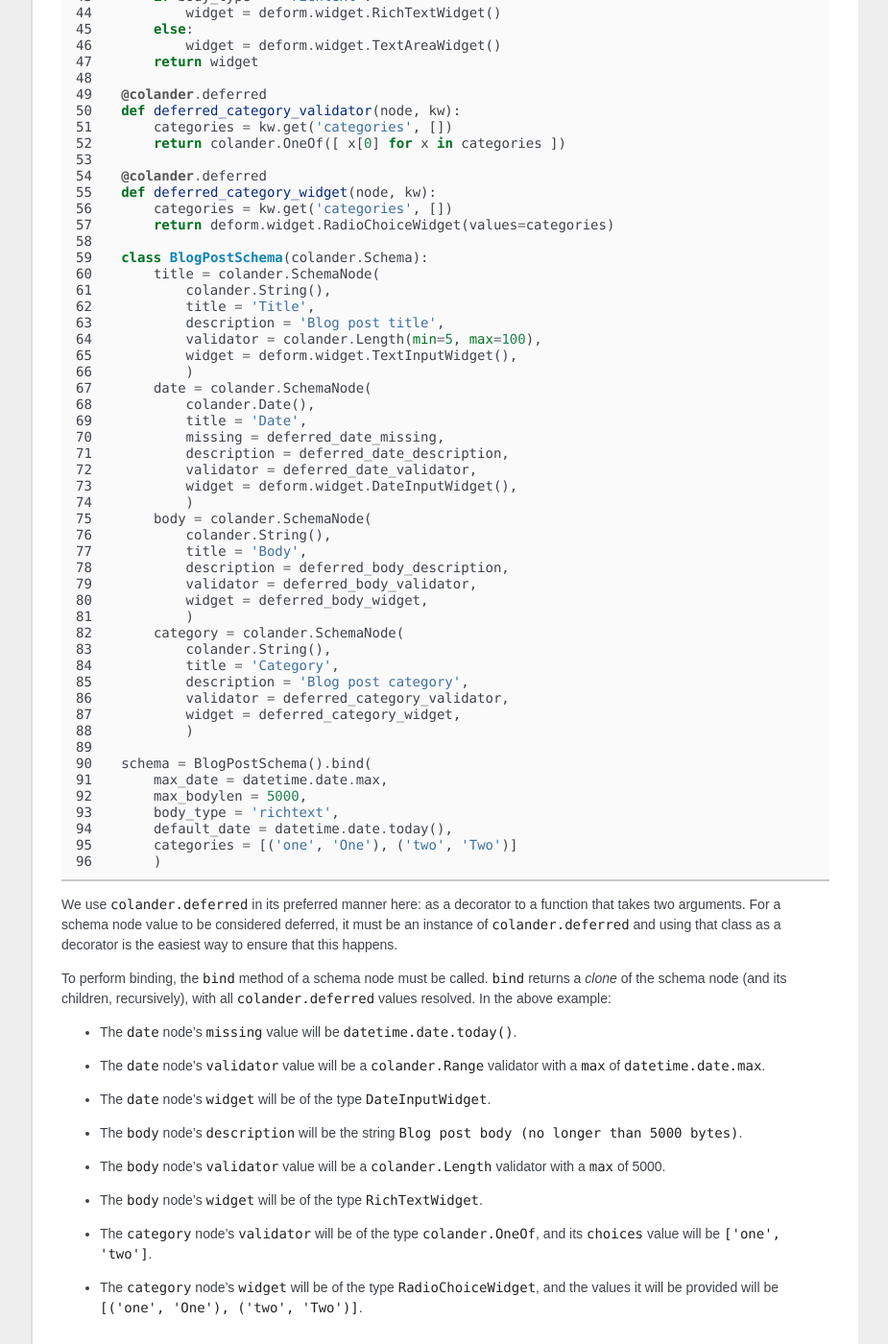
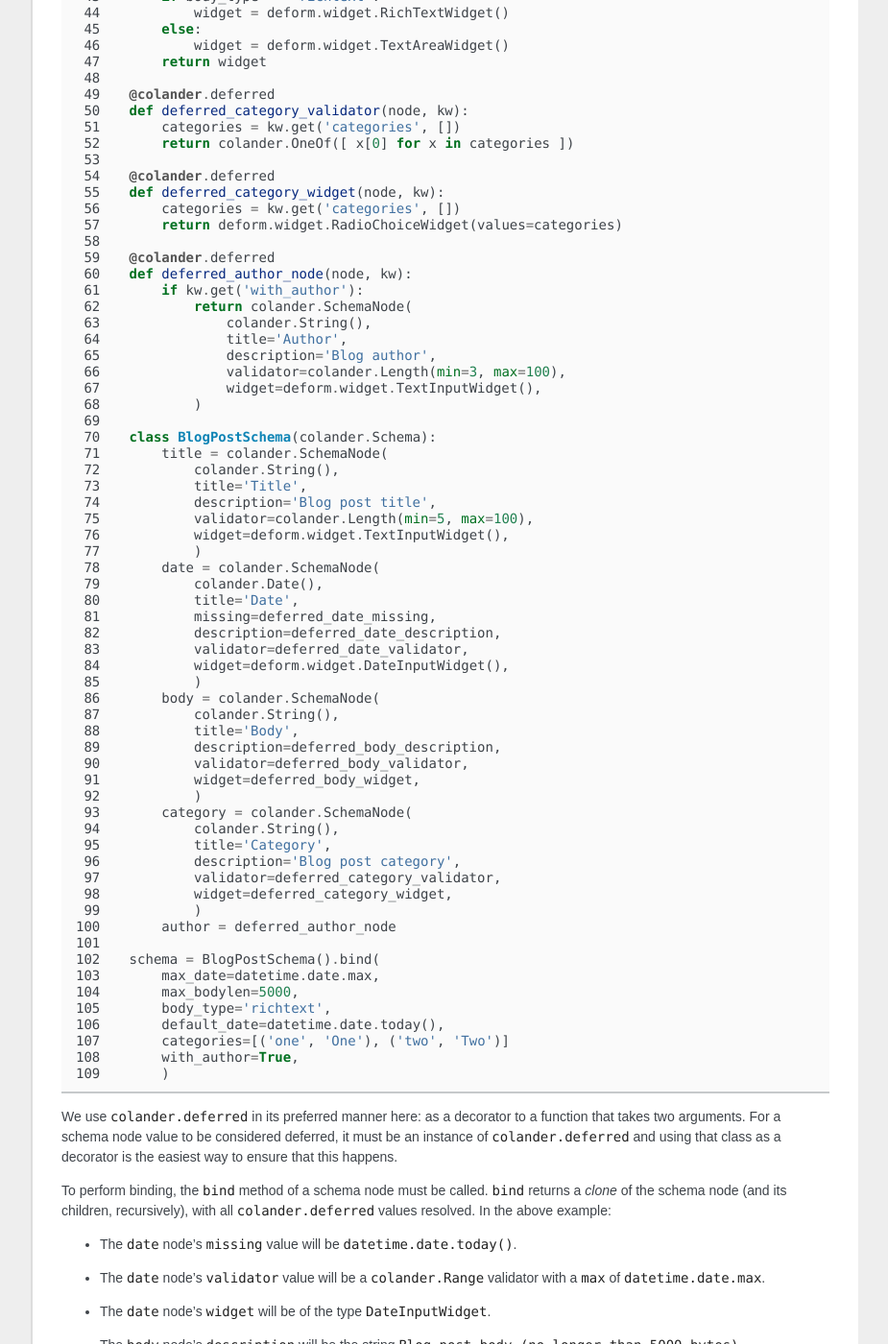
Before and after one commit to Pylons/colander, a Sphinx documentation site: the page built from docs/binding.rst, in a window 1280 px wide and 1400 px high, scrolled down 1757 px. Shown: the whole window at 96% size, without its empty margins (198-1123 px from the left). Built offline with Sphinx 7.4.7, drawn with Linux system fonts in a browser that asks for light colours; some web fonts are replaced; some of the changed text lies outside the part shown.

Commit message:
docs for #280

```diff
--- a/CHANGES.rst
+++ b/CHANGES.rst
@@ -1,3 +1,9 @@
+unreleased
+==========
+
+- Allow deferred schema nodes.
+  See https://github.com/Pylons/colander/pull/280
+
 1.3.1 (2016-05-23)
 ==================
 
--- a/docs/binding.rst
+++ b/docs/binding.rst
@@ -120,43 +120,56 @@ Let's take a look at an example:
           categories = kw.get('categories', [])
           return deform.widget.RadioChoiceWidget(values=categories)
 
+      @colander.deferred
+      def deferred_author_node(node, kw):
+          if kw.get('with_author'):
+              return colander.SchemaNode(
+                  colander.String(),
+                  title='Author',
+                  description='Blog author',
+                  validator=colander.Length(min=3, max=100),
+                  widget=deform.widget.TextInputWidget(),
+              )
+
       class BlogPostSchema(colander.Schema):
           title = colander.SchemaNode(
               colander.String(),
-              title = 'Title',
-              description = 'Blog post title',
-              validator = colander.Length(min=5, max=100),
-              widget = deform.widget.TextInputWidget(),
+              title='Title',
+              description='Blog post title',
+              validator=colander.Length(min=5, max=100),
+              widget=deform.widget.TextInputWidget(),
               )
           date = colander.SchemaNode(
               colander.Date(),
-              title = 'Date',
-              missing = deferred_date_missing,
-              description = deferred_date_description,
-              validator = deferred_date_validator,
-              widget = deform.widget.DateInputWidget(),
+              title='Date',
+              missing=deferred_date_missing,
+              description=deferred_date_description,
+              validator=deferred_date_validator,
+              widget=deform.widget.DateInputWidget(),
               )
           body = colander.SchemaNode(
               colander.String(),
-              title = 'Body',
-              description = deferred_body_description,
-              validator = deferred_body_validator,
-              widget = deferred_body_widget,
+              title='Body',
+              description=deferred_body_description,
+              validator=deferred_body_validator,
+              widget=deferred_body_widget,
               )
           category = colander.SchemaNode(
               colander.String(),
-              title = 'Category',
-              description = 'Blog post category',
-              validator = deferred_category_validator,
-              widget = deferred_category_widget,
+              title='Category',
+              description='Blog post category',
+              validator=deferred_category_validator,
+              widget=deferred_category_widget,
               )
+          author = deferred_author_node
 
       schema = BlogPostSchema().bind(
-          max_date = datetime.date.max,
-          max_bodylen = 5000,
-          body_type = 'richtext',
-          default_date = datetime.date.today(),
-          categories = [('one', 'One'), ('two', 'Two')]
+          max_date=datetime.date.max,
+          max_bodylen=5000,
+          body_type='richtext',
+          default_date=datetime.date.today(),
+          categories=[('one', 'One'), ('two', 'Two')]
+          with_author=True,
           )
 
 We use ``colander.deferred`` in its preferred manner here: as a
@@ -193,6 +206,9 @@ resolved.  In the above example:
 - The ``category`` node's ``widget`` will be of the type
   ``RadioChoiceWidget``, and the values it will be provided will be
   ``[('one', 'One'), ('two', 'Two')]``.
+
+- The ``author`` node will only exist if the schema is bound
+  with ``with_author=True``.
 
 ``after_bind``
 --------------
```
